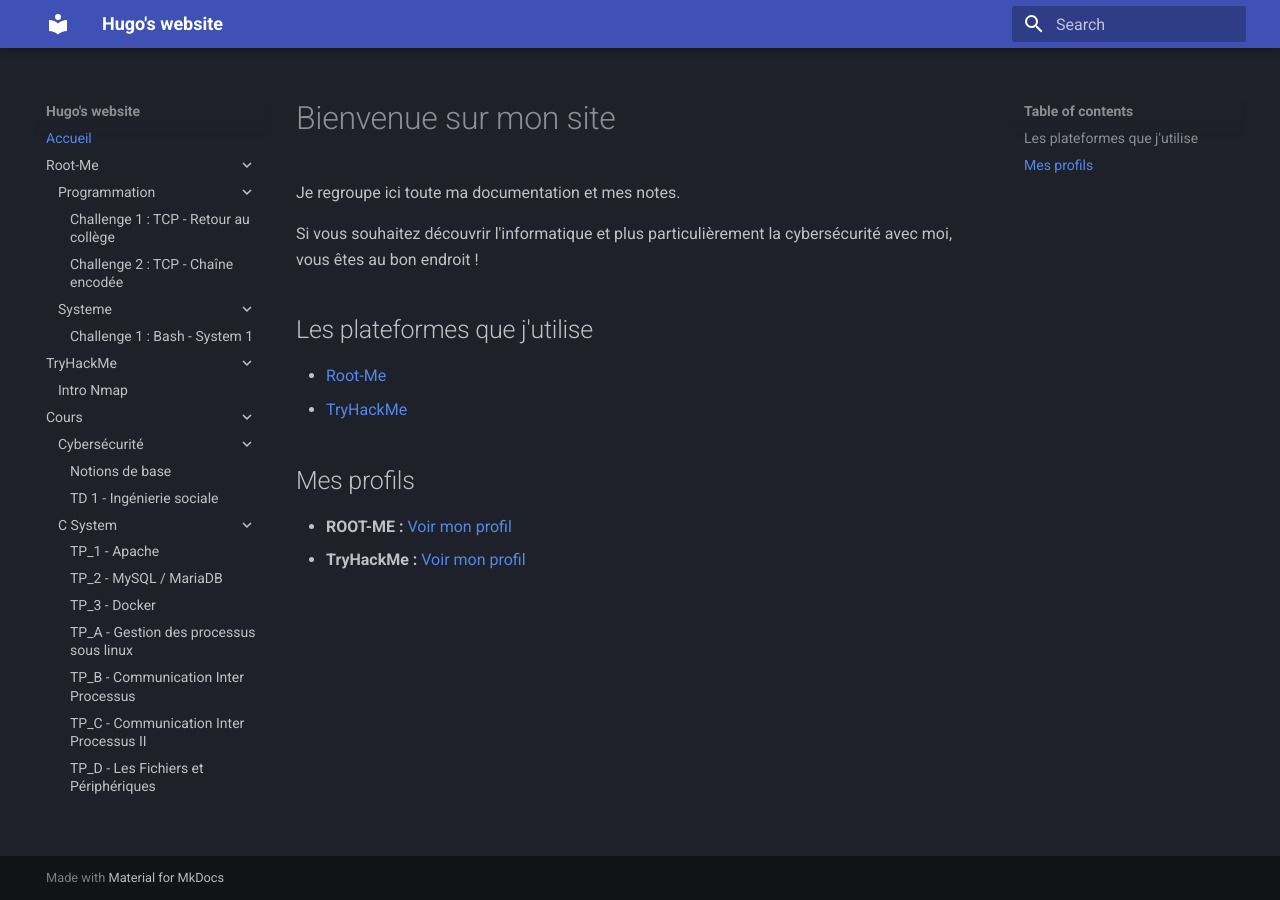
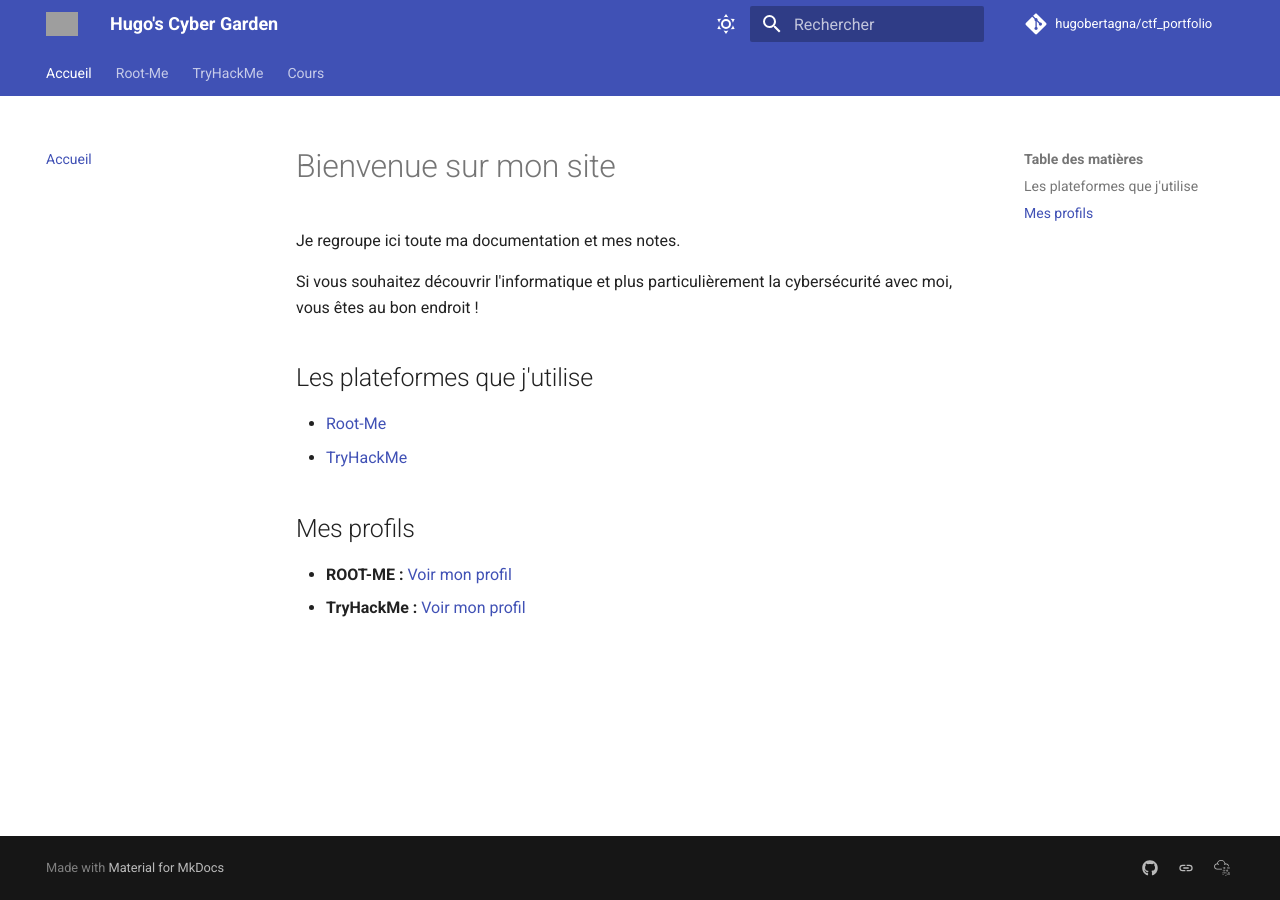
Before and after one commit to hugobertagna/ctf_portfolio, an MkDocs documentation site: the page built from docs/index.md, in a window 1280 px wide. Built offline with MkDocs 1.6.1 and Material for MkDocs 9.7.7, drawn with Linux system fonts in a browser that asks for light colours; comment, search, counter and statistics services are not loaded; grey boxes are pictures that could not be loaded.

Commit message:
ajout csystem

```diff
--- a/mkdocs.yml
+++ b/mkdocs.yml
@@ -1,16 +1,69 @@
-site_name: Hugo's website
+site_name: Hugo's Cyber Garden
 site_url: https://github.com/hugobertagna/ctf_portfolio
+repo_url: https://github.com/hugobertagna/ctf_portfolio
+repo_name: hugobertagna/ctf_portfolio
 
 theme:
   name: material
+  language: fr
+  # Logo : mets ton image dans docs/assets/logo.png ou utilise une icone
+  logo: assets/logo.png
+  favicon: assets/favicon.png
+
+  features:
+    - navigation.tabs # Onglets en haut de page (très pro)
+    - navigation.sections
+    - navigation.expand
+    - navigation.top # Bouton "Retour en haut"
+    - content.code.copy # Bouton copier
+    - search.suggest # Barre de recherche intelligente
+    - search.highlight
+
   palette:
-    scheme: slate # Mode sombre
-    primary: indigo
-  features:
-    - navigation.expand # Ouvre les dossiers automatiquement
-    - content.code.copy # Bouton copier pour le code
+    # Mode Sombre (par défaut)
+    - media: "(prefers-color-scheme: dark)"
+      scheme: slate
+      primary: indigo
+      accent: cyan
+      toggle:
+        icon: material/weather-night
+        name: Passer au mode clair
 
-# C'est ICI que se fait la liaison avec tes .md
+    # Mode Clair
+    - media: "(prefers-color-scheme: light)"
+      scheme: default
+      primary: indigo
+      accent: cyan
+      toggle:
+        icon: material/weather-sunny
+        name: Passer au mode sombre
+
+  font:
+    text: Roboto
+    code: Roboto Mono
+
+# Liens en bas de page
+extra:
+  social:
+    - icon: fontawesome/brands/github
+      link: https://github.com/hugobertagna
+    - icon: simple/root-me
+      link: https://www.root-me.org/hgoods
+    - icon: simple/tryhackme
+      link: https://tryhackme.com/p/hugo.bertagna
+
+markdown_extensions:
+  - admonition # Pour faire des boites colorées (!!! info)
+  - pymdownx.details # Pour pouvoir plier/déplier les boites
+  - pymdownx.superfences
+  - pymdownx.highlight:
+      anchor_linenums: true
+  - pymdownx.emoji:
+      emoji_index: !!python/name:materialx.emoji.twemoji
+      emoji_generator: !!python/name:materialx.emoji.to_svg
+  - attr_list # Pour centrer les images ou changer leur taille
+
+# Ta navigation (Je l'ai gardée telle quelle)
 nav:
   - Accueil: index.md
   - Root-Me:
@@ -33,9 +86,3 @@ nav:
           - 'TP_B - Communication Inter Processus': cours/csystem/tpb/tpb.md
           - 'TP_C - Communication Inter Processus II': cours/csystem/tpc/tpc.md
           - 'TP_D - Les Fichiers et Périphériques': cours/csystem/tpd/tpd.md
-
-markdown_extensions:
-  - pymdownx.highlight:
-      anchor_linenums: true
-  - pymdownx.superfences
-  - admonition
```
